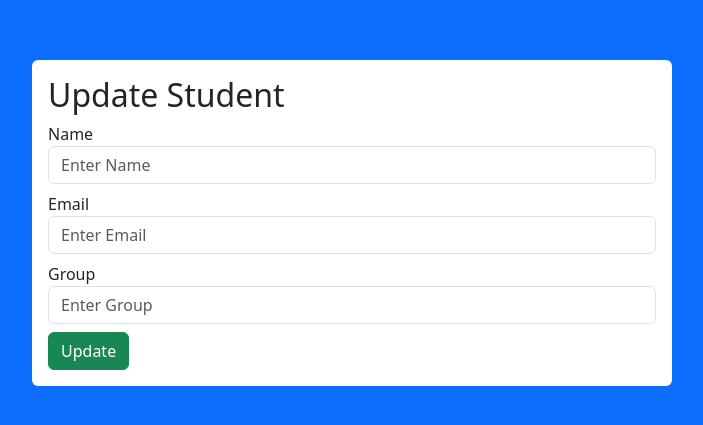
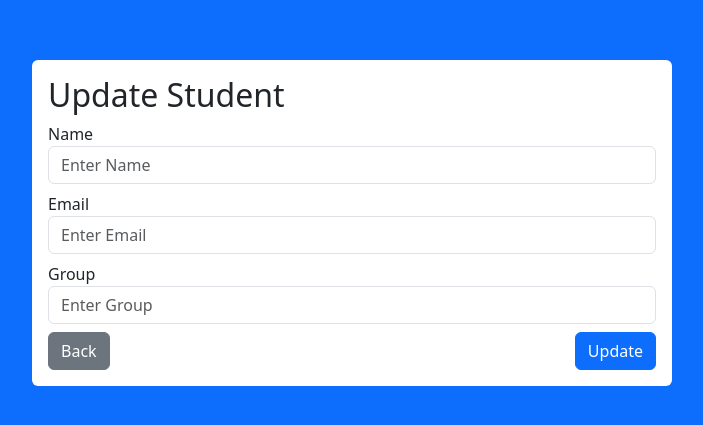
Before and after one commit to JijeuStefan/Full-Stack-Web-app, a React (Create React App) app in the folder web-app/frontend/: page /student/update/1 in a window 1280 px wide. Shown: the part 177-602 px from the top of the page, without its empty margins (288-991 px from the left). Built offline with nearby package versions, Linux system fonts and the light colour scheme.

Commit message:
fixed html
made the UI a little better

```diff
--- a/web-app/frontend/src/AddStudent.js
+++ b/web-app/frontend/src/AddStudent.js
@@ -1,6 +1,6 @@
 import React, {useState } from "react";
 import axios from 'axios';
-import { useNavigate } from "react-router-dom";
+import { useNavigate,Link } from "react-router-dom";
 
 function AddStudent() {
     const [name, setName] = useState("");
@@ -38,7 +38,10 @@ function AddStudent() {
                         <input type="number" placeholder="Enter Group" className="form-control"
                         onChange={e => setGroup(e.target.value)}/>
                     </div>
-                    <button className="btn btn-success">Add</button>
+                    <div className="d-flex justify-content-between">
+                        <Link to={`/`} className="btn btn-secondary">Back</Link>
+                        <button type="submit" className="btn btn-primary">Add</button>
+                    </div>
                 </form>
             </div>
         </div>
--- a/web-app/frontend/src/UpdateStudent.js
+++ b/web-app/frontend/src/UpdateStudent.js
@@ -1,6 +1,6 @@
 import React, {useState } from "react";
 import axios from 'axios';
-import { useNavigate, useParams } from "react-router-dom";
+import { useNavigate, useParams, Link } from "react-router-dom";
 
 function UpdateStudent() {
     const {id} = useParams();
@@ -40,7 +40,10 @@ function UpdateStudent() {
                         <input type="number" placeholder="Enter Group" className="form-control"
                         onChange={e => setGroup(e.target.value)}/>
                     </div>
-                    <button className="btn btn-success">Update</button>
+                    <div className="d-flex justify-content-between">
+                        <Link to={`/`} className="btn btn-secondary">Back</Link>
+                        <button type="submit" className="btn btn-primary">Update</button>
+                    </div>
                 </form>
             </div>
         </div>
--- a/web-app/frontend/src/ViewStudent.js
+++ b/web-app/frontend/src/ViewStudent.js
@@ -16,7 +16,6 @@ function ViewStudent() {
     return(
         <div className="d-flex vh-100 bg-primary justify-content-center align-items-center">
             <div className="w-50 bg-white rounded p-3">
-                <Link to={`/`} className="btn btn-secondary">Back</Link>
                 <table className="table">
                     <thead>
                         <tr>
@@ -37,6 +36,7 @@ function ViewStudent() {
                         }
                     </tbody>
                 </table>
+                <Link to={`/`} className="btn btn-secondary">Back</Link>
             </div>
         </div>
     )
```
